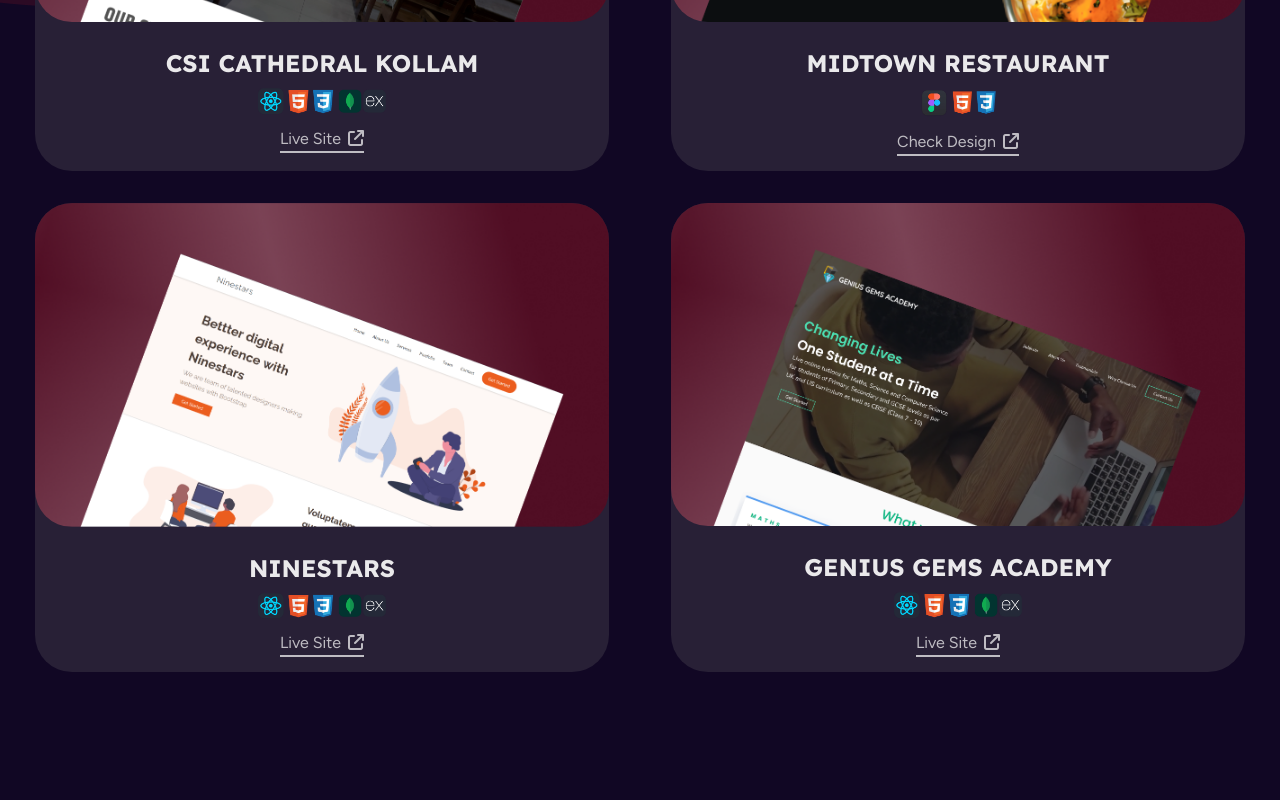
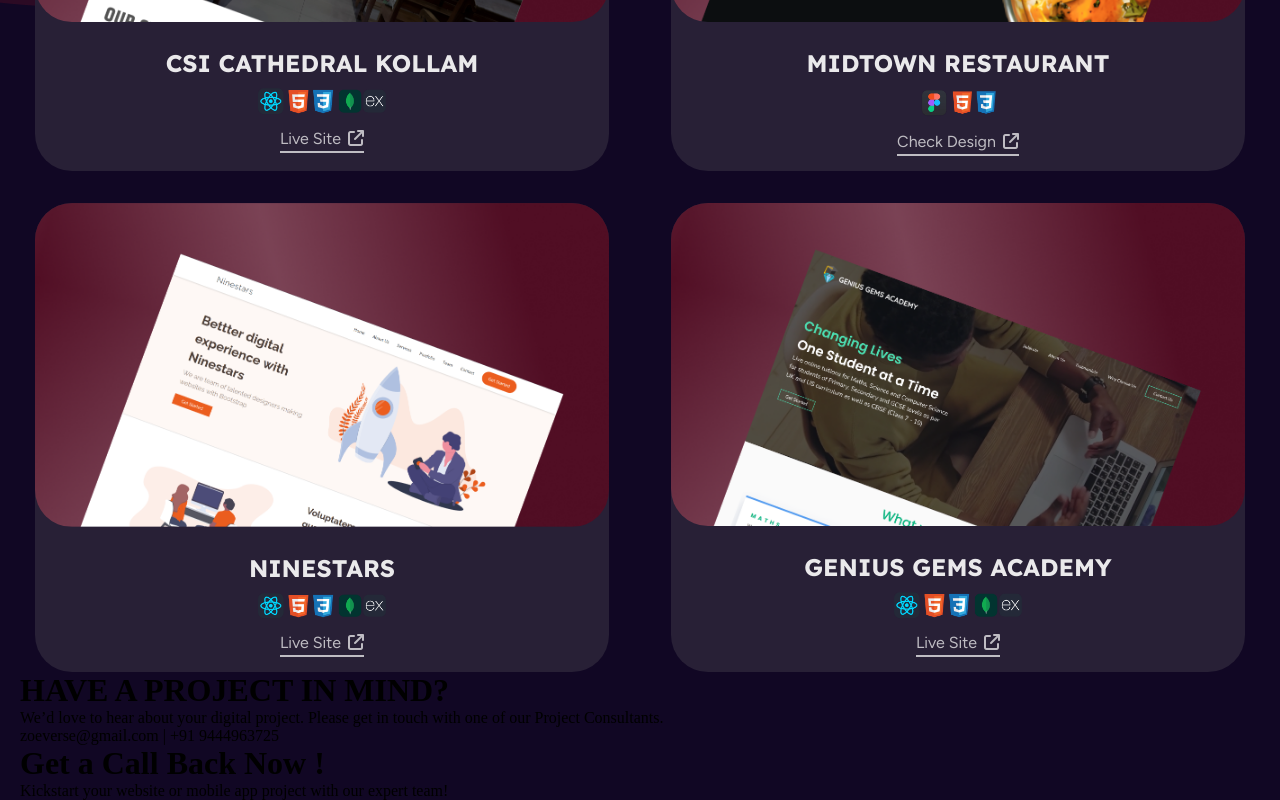
Before and after one commit to githuber-boop/ZoeVerse, a React (Vite) app: page / in a window 1280 px wide. Shown: the part 2029-2829 px from the top of the page. Before the commit the page ends 2701 px from the top, so only its background shows below. Built offline with nearby package versions, Linux system fonts and the light colour scheme.

Commit message:
logo favicon

```diff
--- a/index.html
+++ b/index.html
@@ -2,7 +2,8 @@
 <html lang="en">
   <head>
     <meta charset="UTF-8" />
-    <link rel="icon" type="image/x-icon" href="/logo.ico" />
+    <link rel="icon" href="%PUBLIC_URL%/logo.ico" type="image/x-icon" />
+
     <meta name="viewport" content="width=device-width, initial-scale=1.0" />
     <meta name="description" content="ZoeVerse is a leading web development and design company offering innovative solutions for your business.">
     <meta name="keywords" content="Web Development, Web Design, ZoeVerse, Software Development, Digital Solutions, Web Content Creation">
--- a/src/App.jsx
+++ b/src/App.jsx
@@ -141,6 +141,23 @@
 
         </div>
       </div>
+
+      <div className="container">
+        <div className="contact-us">
+          <div className="contact-details">
+            <h1>HAVE A PROJECT IN MIND?</h1>
+            <p>We’d love to hear about your digital project. Please get in touch with one of our Project Consultants.</p>
+            <p>zoeverse@gmail.com  |  +91 9444963725</p>
+          </div>
+
+          <form action="" className="contact-form">
+            <h1>Get a Call Back Now !</h1>
+            <p>Kickstart your website or mobile app project with our expert team!</p>
+
+
+          </form>
+        </div>
+      </div>
     </>
   )
 }
--- a/src/index.css
+++ b/src/index.css
@@ -126,14 +126,10 @@
 
 
 
-.hover-underline-animation:hover {
-  /* color: white; */
-}
 
 .hover-underline-animation {
   display: inline-block;
   position: relative;
-  color: #4CE0B3;
   transition: color 0.25s ease-out;
 
 }
@@ -209,7 +205,8 @@
   transition: background 0.3s ease, color 0.3s ease, border 0.3s ease;
 }
 
-.cta .button:first-child:hover {
+.cta .button:first-child:hover,
+.cta .button:first-child:focus {
   background:none;
   border-color: var(--primary);
   color: var(--primary);
@@ -230,7 +227,8 @@
 
 }
 
-.cta .button:last-child:hover {
+.cta .button:last-child:hover,
+.cta .button:last-child:focus{
   background: var(--primary);
   color: white;
   border-color:var(--primary);
@@ -418,7 +416,7 @@
     top: 0;
     right: 0;
     width: 100%;
-    background-color: var(--primary);
+    background-color: rgba(0, 0, 0, 0.3);
     padding: 20px 0;
     border-radius: 0 0 30px 30px;
     opacity: 0;
@@ -440,6 +438,15 @@
     transform: translateY(0);
     justify-content: center;
     align-items: center;
+  }
+
+  .nav-link a{
+    color: white;
+  }
+
+  .hover-underline-animation:after {
+
+    background-color: white;
   }
 
   .hamburger {
@@ -472,6 +479,9 @@
   font-size: calc(1.1rem + 2vw);
  }
 
+ .hero-text  {
+  margin-top: 10px;
+ }
 
  .hero-text p {
   font-size: calc(.8rem + 1vw);
```
